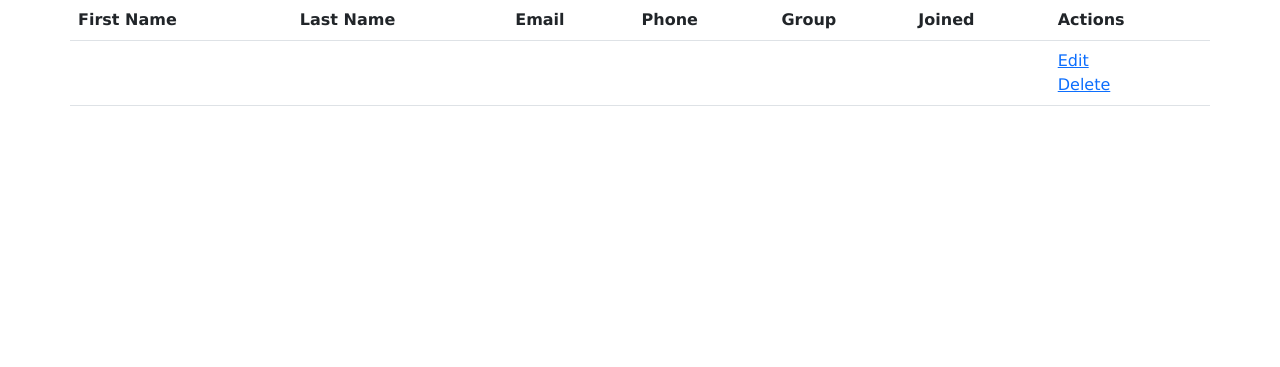
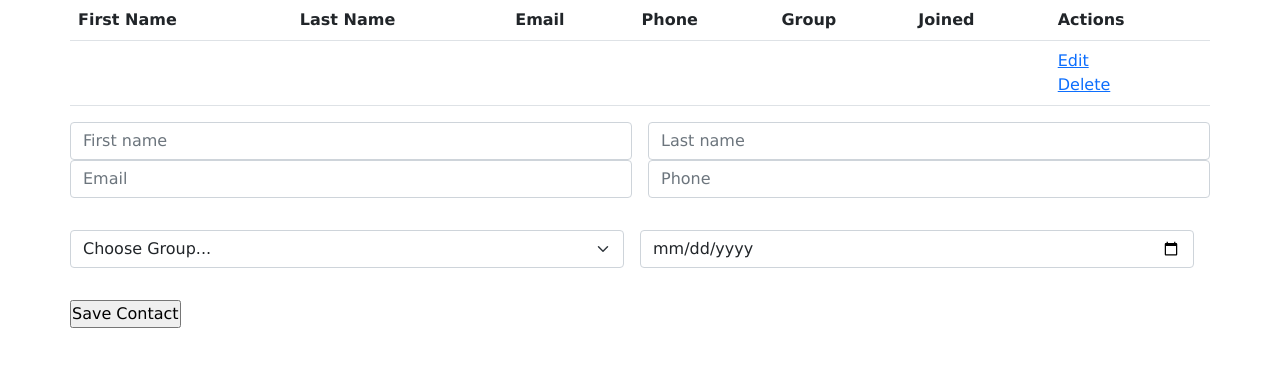
Before and after one commit to NewerKey/contactsapp, a Flask app: page / in a window 1280 px wide. Shown: the part 56-423 px from the top of the page. Run offline with Flask 2, Linux system fonts and the light colour scheme; some libraries are stand-ins or nearby versions.

Commit message:
update forminput

```diff
--- a/app.py
+++ b/app.py
@@ -28,7 +28,7 @@ class Contact(db.Model):
 
 #url request path to homepage
 @app.route('/')
-@app.route('/home')
+@app.route('/home', methods=['POST', 'GET']) #get information and post to database
 def index():
     return render_template('index.html')
 
--- a/templates/base.html
+++ b/templates/base.html
@@ -7,6 +7,7 @@
         <meta name="viewport" content="width=<h>, initial-scale=1.0">
         <link href="https://cdn.jsdelivr.net/npm/bootstrap@5.1.3/dist/css/bootstrap.min.css" rel="stylesheet"
             integrity="sha384-1BmE4kWBq78iYhFldvKuhfTAU6auU8tT94WrHftjDbrCEXSU1oBoqyl2QvZ6jIW3" crossorigin="anonymous">
+        <link rel="stylesheet" href="https://cdn.jsdelivr.net/npm/bootstrap-icons@1.7.1/font/bootstrap-icons.css">
         <link rel="stylesheet" href="{{url_for('static', filename='css/main.css')}}">
         {% block title %} CONTAPP {% endblock title%}
     </head>
--- a/templates/index.html
+++ b/templates/index.html
@@ -1,12 +1,8 @@
 {% extends 'base.html' %}
 
-{% block title %}<nav class="navbar navbar-expand-md navbar-dark bg-dark">
+{% block title %}
+<nav class="navbar navbar-expand-md navbar-dark bg-dark">
     <a class="navbar-brand" href="#">Python Flask Contacts Management System</a>
-    <button class="navbar-toggler" type="button" data-toggle="collapse" data-target="#navbarNav">
-        <span class="navbar-toggler-icon"></span>
-    </button>
-    <div class="collapse navbar-collapse" id="navbarNav">
-    </div>
 </nav>
 {% endblock title%}
 
@@ -37,5 +33,44 @@
             </td>
         </tr>
     </table>
+<form action="/" method="POST" class="dialog">
+    <div class="row g-3">
+        <div class="col">
+            <input type="text" class="form-control" placeholder="First name" aria-label="First name">
+        </div>
+        <div class="col">
+            <input type="text" class="form-control" placeholder="Last name" aria-label="Last name">
+        </div>
+    </div>
+    <div class="row g-3">
+        <div class="col">
+            <input type="email" class="form-control" placeholder="Email" aria-label="Email">
+        </div>
+        <div class="col">
+            <input type="text" class="form-control" placeholder="Phone" aria-label="Phone">
+        </div>
+        <div class="row g-3">
+            <div class="col">
+                <select id="inputGroup" class="form-select placeholder=" Group" aria-label="Group">
+                    <option selected>Choose Group...</option>
+                    <option>Operations</option>
+                    <option>Sales</option>
+                    <option>Management</option>
+                    <option>Research</option>
+                    <option>Operations</option>
+                    <option>IT</option>
+                    <option>Engineering</option>
+                </select>
+            </div>
+            <div class="col">
+                <input type="date" class="form-control" placeholder="Date Joined" aria-label="Date Joined">
+            </div>
+            <div class="row g-3">
+                <div class="col">
+                    <input type="submit" value="Save Contact">
+                </div>
+            </div>
+        </div>
+</form>
 </div>
 {% endblock content %}
```
